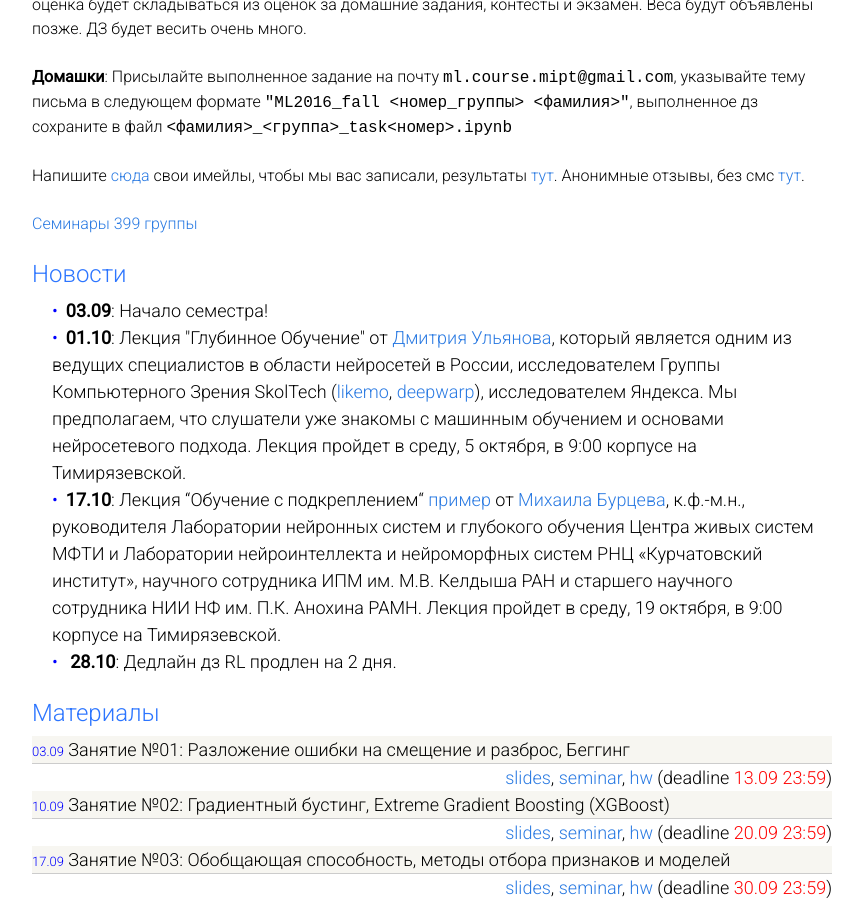
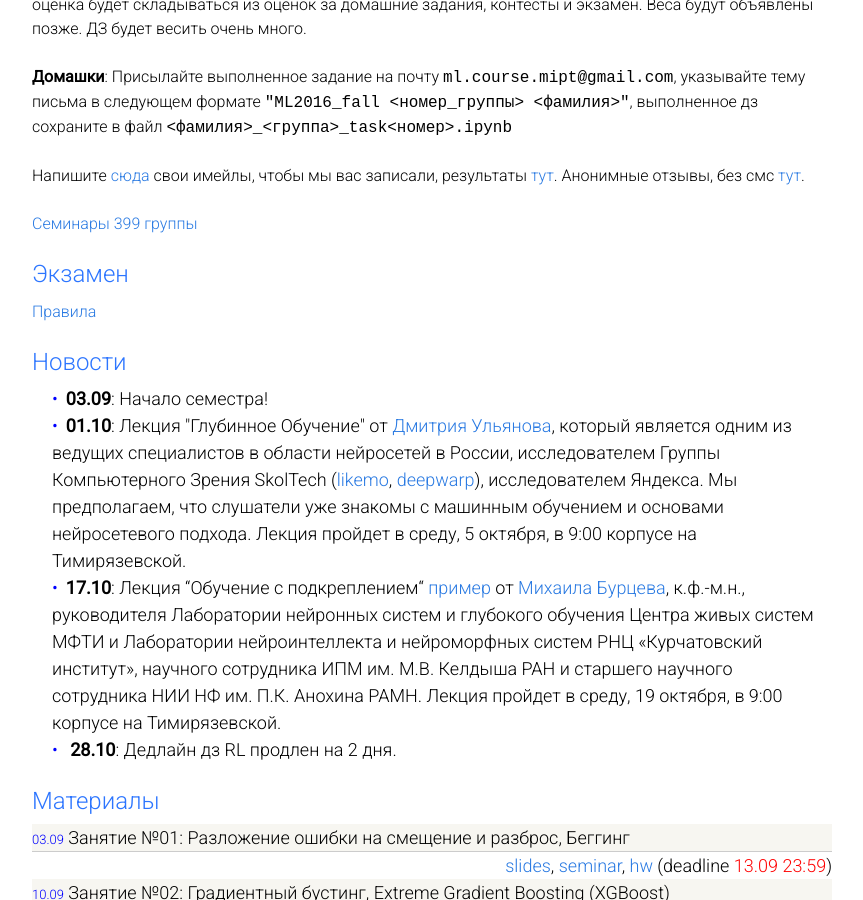
Before and after one commit to ml-mipt/old-ml-mipt.github.io, a Jekyll site: the page built from index.html, in a window 1280 px wide and 900 px high, scrolled down 432 px. Shown: the whole window, without its empty margins (208-1071 px from the left). Built offline with Jekyll 4.4.1, drawn with Linux system fonts in a browser that asks for light colours.

Commit message:
Update index.html

```diff
--- a/index.html
+++ b/index.html
@@ -30,6 +30,11 @@ layout: default
 
 <div class="home">
   <div class="materials-wrap">
+
+
+	  <div class="module-header">Экзамен</div>
+	  <a href="https://github.com/ml-mipt/ml-mipt-part2/blob/master/2016/exam_rules.pdf"><font size="3">Правила</font></a>
+
 
     <div class="module-header">Новости</div>
 
```
